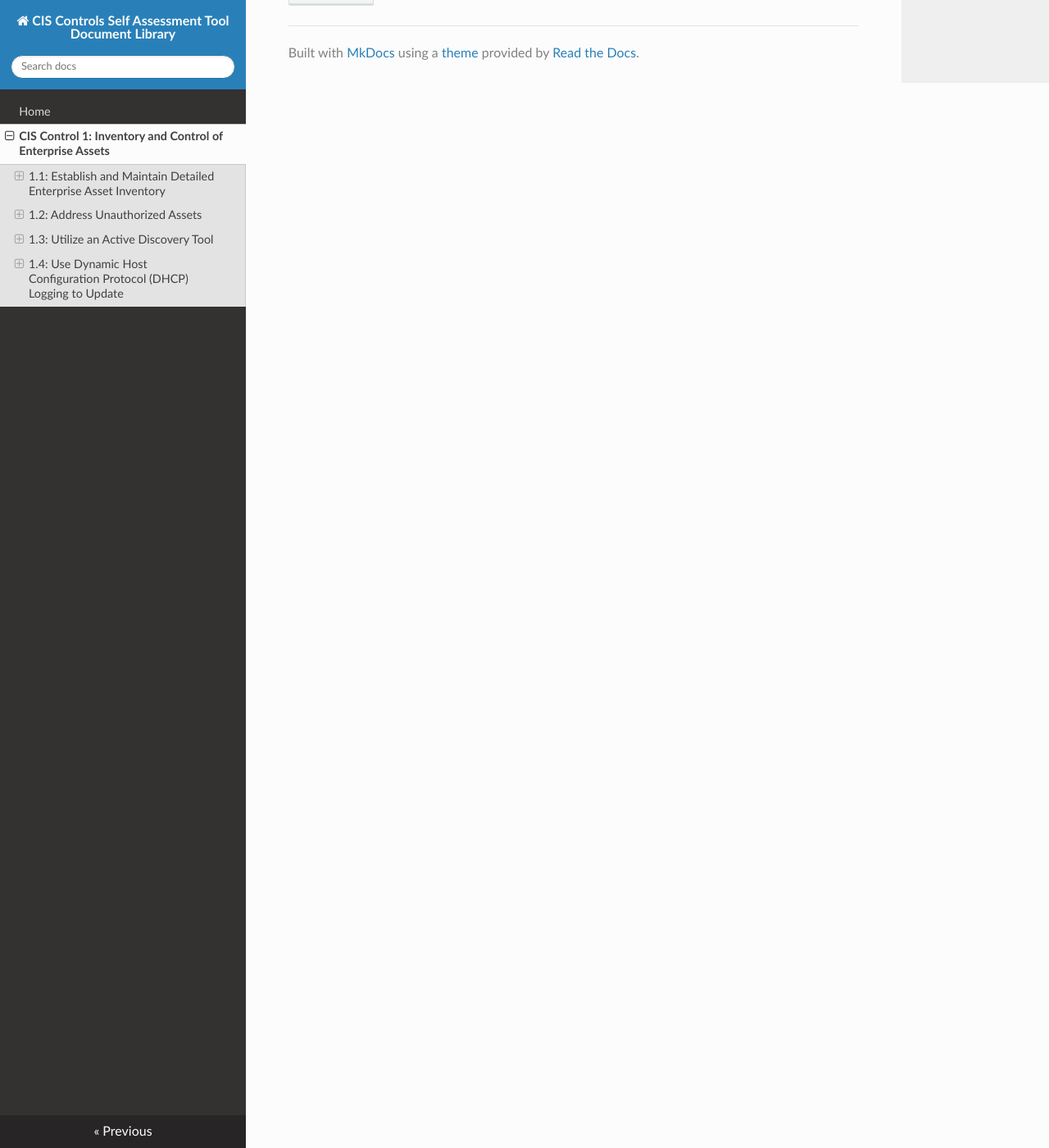
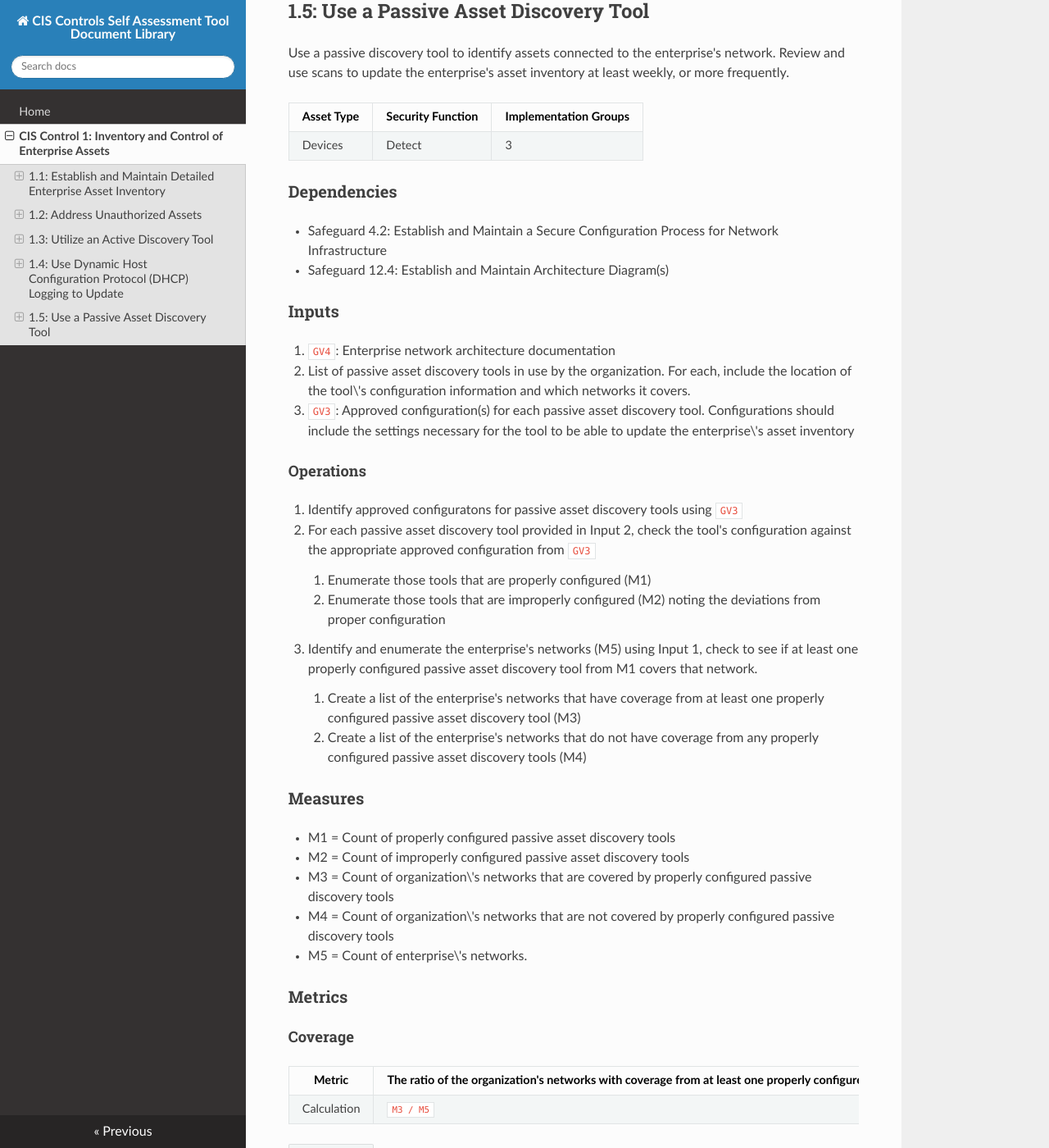
Before and after one commit to pswens/ControlsAssessmentSpecifications, an MkDocs documentation site: the page built from docs/source/Controls.md, in a window 1280 px wide and 1400 px high, scrolled down 7811 px. Shown: the whole window at 82% size. Built offline with MkDocs 1.6.1, drawn with Linux system fonts in a browser that asks for light colours; nearby versions of some CDN libraries.

Commit message:
Update Controls.md

```diff
--- a/docs/source/Controls.md
+++ b/docs/source/Controls.md
@@ -351,3 +351,65 @@ frequently.
 | Metric          | Ratio of appropriately configured CMDB servers using DHCP logging to update IP addresses |
 |:---------------:|:---------------------------------------------------------------------------------------------|
 | Calculation     | `M4 / M3`                                                                                   |
+
+-------------------------------------------------------------------
+
+## 1.5: Use a Passive Asset Discovery Tool
+
+Use a passive discovery tool to identify assets connected to the
+enterprise's network. Review and use scans to update the enterprise's
+asset inventory at least weekly, or more frequently.
+
+| Asset Type | Security Function | Implementation Groups |
+|------------|-------------------|------------------------|
+| Devices    | Detect            | 3                      |
+
+### Dependencies
+
+-   Safeguard 4.2: Establish and Maintain a Secure Configuration Process
+    for Network Infrastructure
+-   Safeguard 12.4: Establish and Maintain Architecture Diagram(s)
+
+### Inputs
+
+1.  `GV4`: Enterprise network architecture documentation
+2.  List of passive asset discovery tools in use by the organization.
+    For each, include the location of the tool\'s configuration
+    information and which networks it covers.
+3.  `GV3`: Approved configuration(s) for each passive asset discovery
+    tool. Configurations should include the settings necessary for the
+    tool to be able to update the enterprise\'s asset inventory
+
+#### Operations
+
+1.  Identify approved configuratons for passive asset discovery tools
+    using `GV3`
+
+2. For each passive asset discovery tool provided in Input 2, check the tool's configuration against the appropriate approved configuration from `GV3`
+
+    1. Enumerate those tools that are properly configured (M1)
+    2. Enumerate those tools that are improperly configured (M2) noting the deviations from proper configuration
+
+3. Identify and enumerate the enterprise's networks (M5) using Input 1, check to see if at least one properly configured passive asset discovery tool from M1 covers that network.
+
+    1. Create a list of the enterprise's networks that have coverage from at least one properly configured passive asset discovery tool (M3)
+    2. Create a list of the enterprise's networks that do not have coverage from any properly configured passive asset discovery tools (M4)
+
+
+### Measures
+
+-   M1 = Count of properly configured passive asset discovery tools
+-   M2 = Count of improperly configured passive asset discovery tools
+-   M3 = Count of organization\'s networks that are covered by properly
+    configured passive discovery tools
+-   M4 = Count of organization\'s networks that are not covered by
+    properly configured passive discovery tools
+-   M5 = Count of enterprise\'s networks.
+
+### Metrics
+
+#### Coverage
+
+| Metric          | The ratio of the organization's networks with coverage from at least one properly configured passive asset discovery tool to the total number of networks |
+|:---------------:|----------------------------------------------------------------------------------------------------------------------------|
+| Calculation     | `M3 / M5`                                                                                                                  |
```
